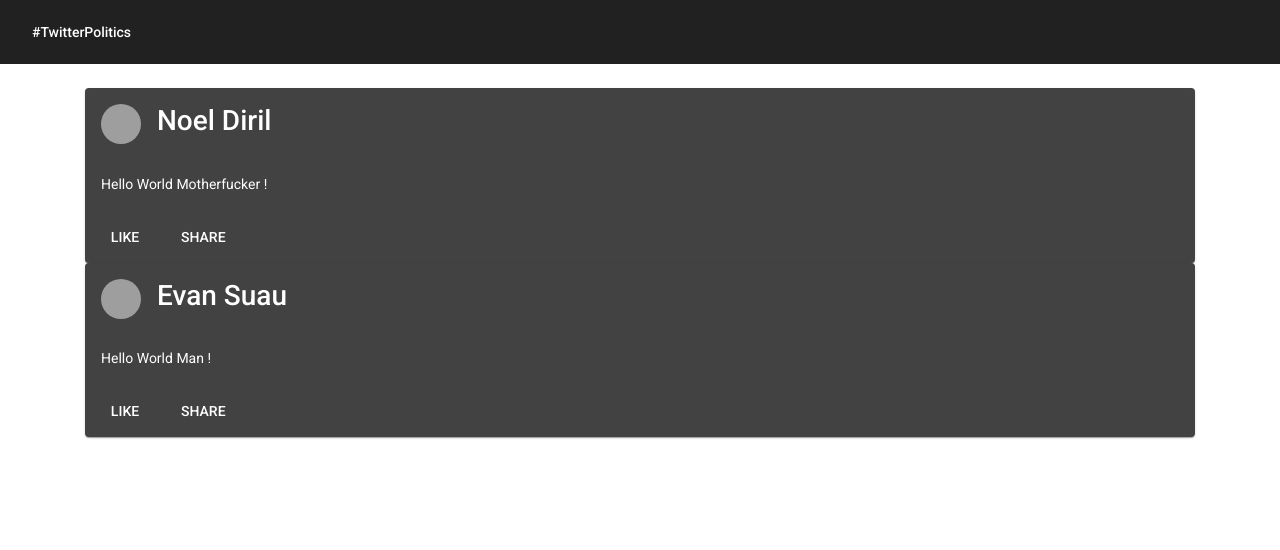
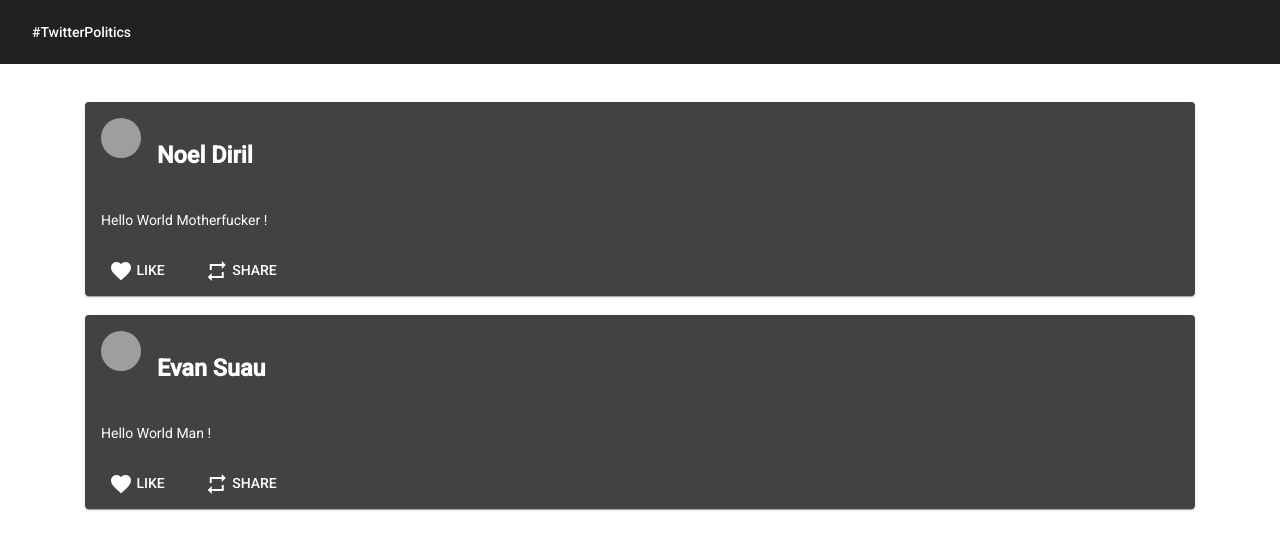
Before and after one commit to esuau/twitter-politics-client, an Angular app: page / in a window 1280 px wide. Shown: the top 550 px of the page. Built offline with nearby package versions, Linux system fonts and the light colour scheme; no server answers; grey boxes are pictures that could not be loaded.

Commit message:
Fix style issues and implement Material Icons

```diff
--- a/src/app/app.module.ts
+++ b/src/app/app.module.ts
@@ -6,6 +6,7 @@ import { HttpModule } from '@angular/http';
 
 import { MatButtonModule } from "@angular/material/button";
 import { MatCardModule } from "@angular/material/card";
+import { MatIconModule } from '@angular/material/icon';
 import { MatToolbarModule } from "@angular/material/toolbar";
 
 import { AppComponent } from "./app.component";
@@ -22,6 +23,7 @@ import { TwitterService } from "./services/twitter.service";
     HttpModule,
     MatButtonModule,
     MatCardModule,
+    MatIconModule,
     MatToolbarModule
   ],
   providers: [TwitterService],
--- a/src/app/components/tweet/tweet.component.html
+++ b/src/app/components/tweet/tweet.component.html
@@ -1,3 +1,4 @@
+<div>&nbsp;</div>
 <mat-card class="example-card">
   <mat-card-header>
     <div mat-card-avatar class="example-header-image"></div>
@@ -11,7 +12,13 @@
     <p>{{ tweet.content }}</p>
   </mat-card-content>
   <mat-card-actions>
-    <button mat-button>LIKE</button>
-    <button mat-button>SHARE</button>
+    <button mat-button>
+      <mat-icon>favorite</mat-icon>
+      LIKE
+    </button>
+    <button mat-button>
+      <mat-icon>repeat</mat-icon>
+      SHARE
+    </button>
   </mat-card-actions>
 </mat-card>
--- a/src/styles.css
+++ b/src/styles.css
@@ -1,7 +1,11 @@
-@import '~bootstrap/dist/css/bootstrap.min.css';
+@import "~bootstrap/dist/css/bootstrap-grid.min.css";
 
 body,
 html {
-  font-family: 'Roboto';
+  font-family: "Roboto";
   margin: 0;
 }
+
+button {
+  outline: 0;
+}
```
